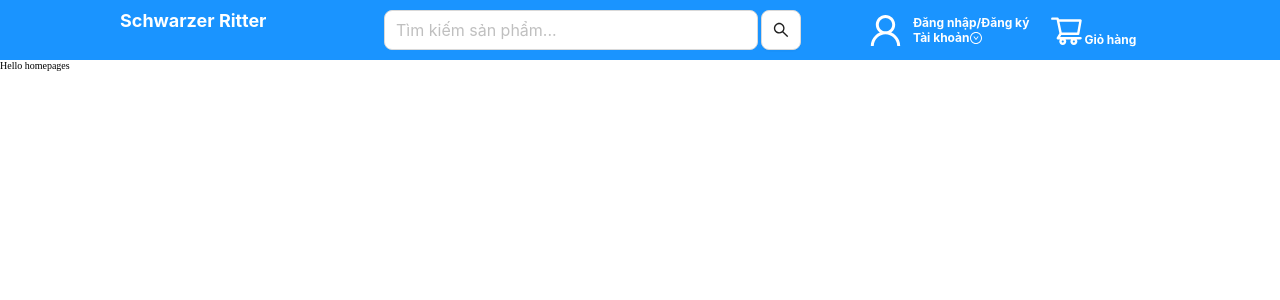
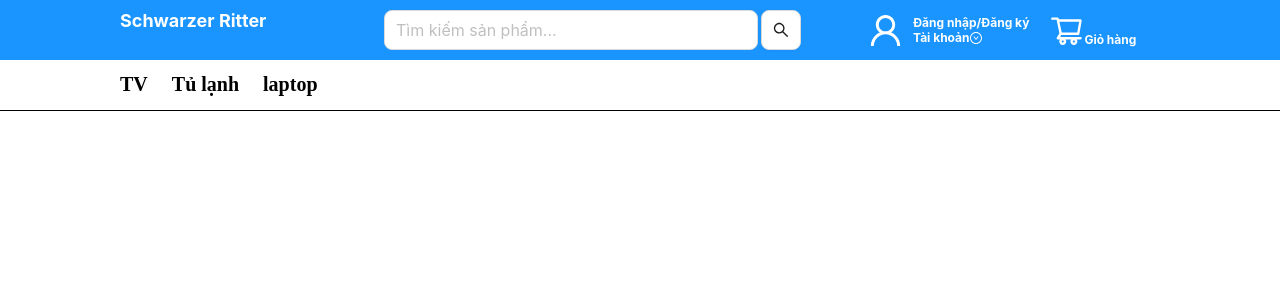
Before and after one commit to SatomiJin/Web-sales, a React (Create React App) app: page / in a window 1280 px wide. Shown: the top 300 px of the page. Built offline with nearby package versions, Linux system fonts and the light colour scheme.

Commit message:
Xây dựng UI HomePage #1

```diff
--- /dev/null
+++ b/src/components/ButtonComponent/ButtonComponent.js
@@ -0,0 +1,7 @@
+import { Button } from "antd";
+
+function ButtonComponent({ size, icon, ...rest }) {
+  return <Button size={size} icon={icon} {...rest}></Button>;
+}
+
+export default ButtonComponent;
--- /dev/null
+++ b/src/components/InputComponent/InputComponent.js
@@ -0,0 +1,7 @@
+import { Input } from "antd";
+
+function InputComponent({ size, placeholder, ...rest }) {
+  return <Input size={size} placeholder={placeholder} {...rest} />;
+}
+
+export default InputComponent;
--- /dev/null
+++ b/src/components/ProductType/ProductType.js
@@ -0,0 +1,9 @@
+function ProductType({ name }) {
+  return (
+    <div>
+      <h1>{name}</h1>
+    </div>
+  );
+}
+
+export default ProductType;
--- a/src/components/inputSearch/InputSearch.js
+++ b/src/components/inputSearch/InputSearch.js
@@ -1,18 +1,23 @@
-import { Button, Input } from "antd";
 import { SearchOutlined } from "@ant-design/icons";
 
 import "./InputSearch.css";
+import InputComponent from "../InputComponent/InputComponent";
+import ButtonComponent from "../ButtonComponent/ButtonComponent";
 
 function InputSearch(props) {
   const { size, placeholder } = props;
   return (
     <div className="Search">
-      <Input className="search-input" size={size} placeholder={placeholder} />
-      <Button
+      <InputComponent
+        className="search-input"
+        size={size}
+        placeholder={placeholder}
+      />
+      <ButtonComponent
         className="search-button"
         size={size}
         icon={<SearchOutlined />}
-      ></Button>
+      ></ButtonComponent>
     </div>
   );
 }
--- /dev/null
+++ b/src/pages/home/Home.css
@@ -0,0 +1,8 @@
+.wrapper{
+    padding: 0 120px;
+    display: flex;
+    align-items: center;
+    gap: 24px;
+    border-bottom: 1px solid black;
+    justify-content: flex-start;
+}
--- a/src/pages/home/Home.js
+++ b/src/pages/home/Home.js
@@ -1,5 +1,15 @@
+import ProductType from "../../components/ProductType/ProductType";
+import "./Home.css";
+
 function Home() {
-  return <div>Hello homepages</div>;
+  const products = ["TV", "Tủ lạnh", "laptop"];
+  return (
+    <div className="wrapper">
+      {products.map((product) => {
+        return <ProductType name={product} key={product} />;
+      })}
+    </div>
+  );
 }
 
 export default Home;
```
Also changed, not shown: src/components/inputSearch/InputSearch.css (line endings or trailing spaces).
